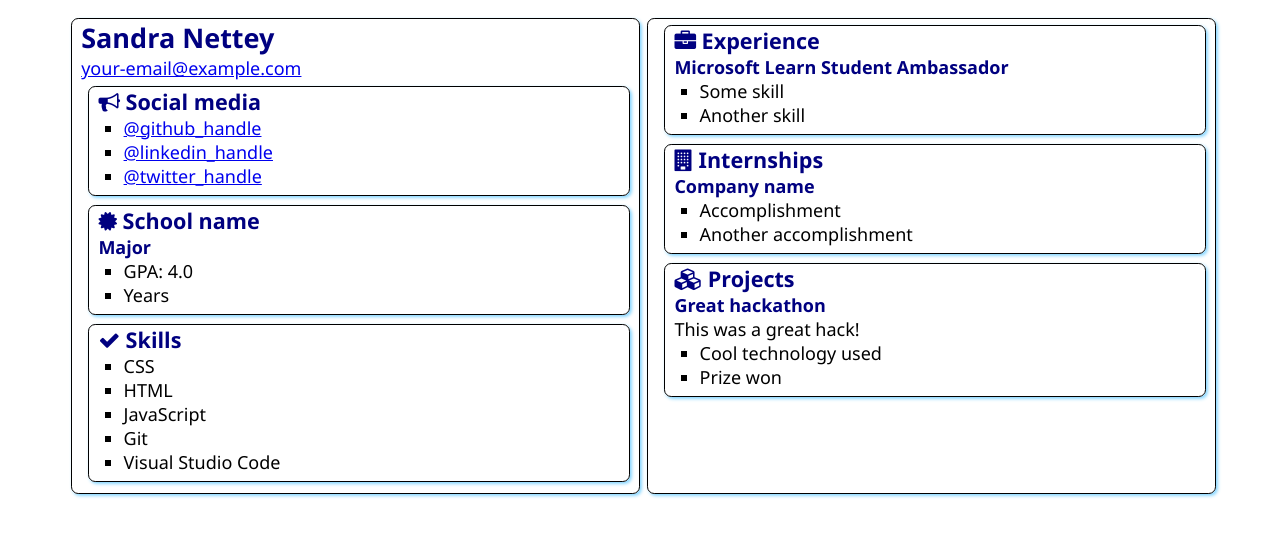
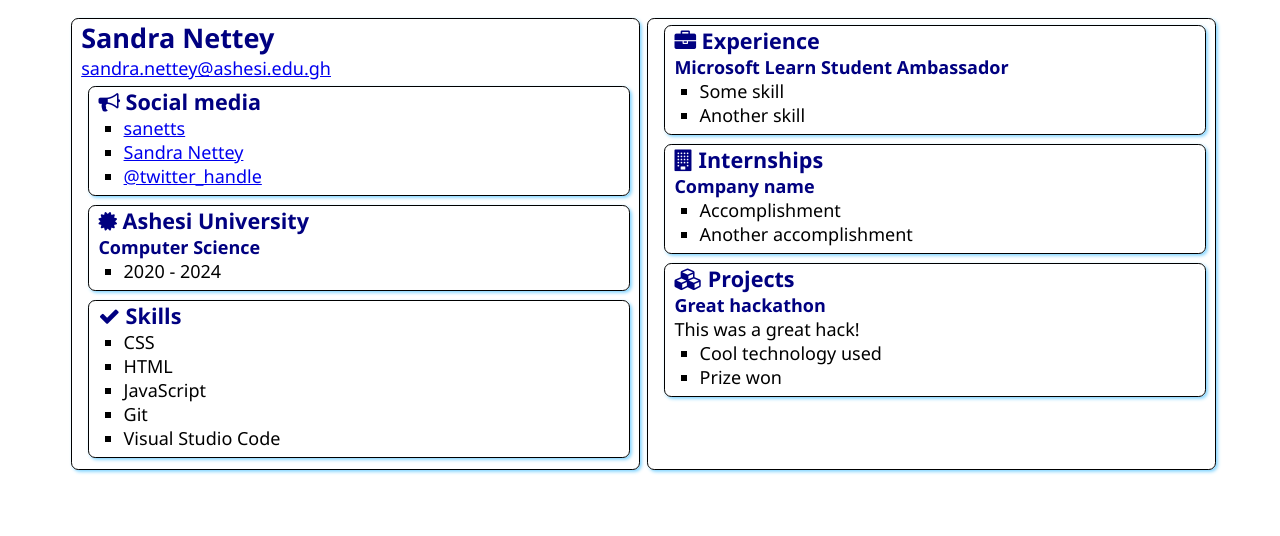
Before and after one commit to sanetts/SATechnicalOnboarding, a plain HTML site: page src/index.html in a window 1280 px wide. Drawn offline with Linux system fonts and the light colour scheme.

Commit message:
Update index.html
First Edit

```diff
--- a/src/index.html
+++ b/src/index.html
@@ -13,7 +13,7 @@
     <main>
         <article class="box">
             <h1>Sandra Nettey</h1>
-            <div><a href="mailto:your.email@example.com">your-email@example.com</a></div>
+            <div><a href="mailto:your.email@example.com">sandra.nettey@ashesi.edu.gh</a></div>
 
             <section class="box">
                 <h2>
@@ -21,8 +21,8 @@
                     Social media
                 </h2>
                 <ul>
-                    <li><a href="https://github.com/<handle>">@github_handle</a></li>
-                    <li><a href="https://linkedin.com/in/<handle>">@linkedin_handle</a></li>
+                    <li><a href="https://github.com/sanetts">sanetts</a></li>
+                    <li><a href="https://linkedin.com/in/sandra-nettey"> Sandra Nettey</a></li>
                     <li><a href="https://twitter.com/<handle>">@twitter_handle</a></li>
                 </ul>
             </section>
@@ -31,12 +31,11 @@
                 <div class="education">
                     <h2>
                         <i class="fa fa-certificate" aria-hidden="true"></i>
-                        School name
+                        Ashesi University
                     </h2>
-                    <h3>Major</h3>
+                    <h3>Computer Science</h3>
                     <ul>
-                        <li>GPA: 4.0</li>
-                        <li>Years</li>
+                        <li>2020 - 2024</li>
                     </ul>
                 </div>
             </section>
```
